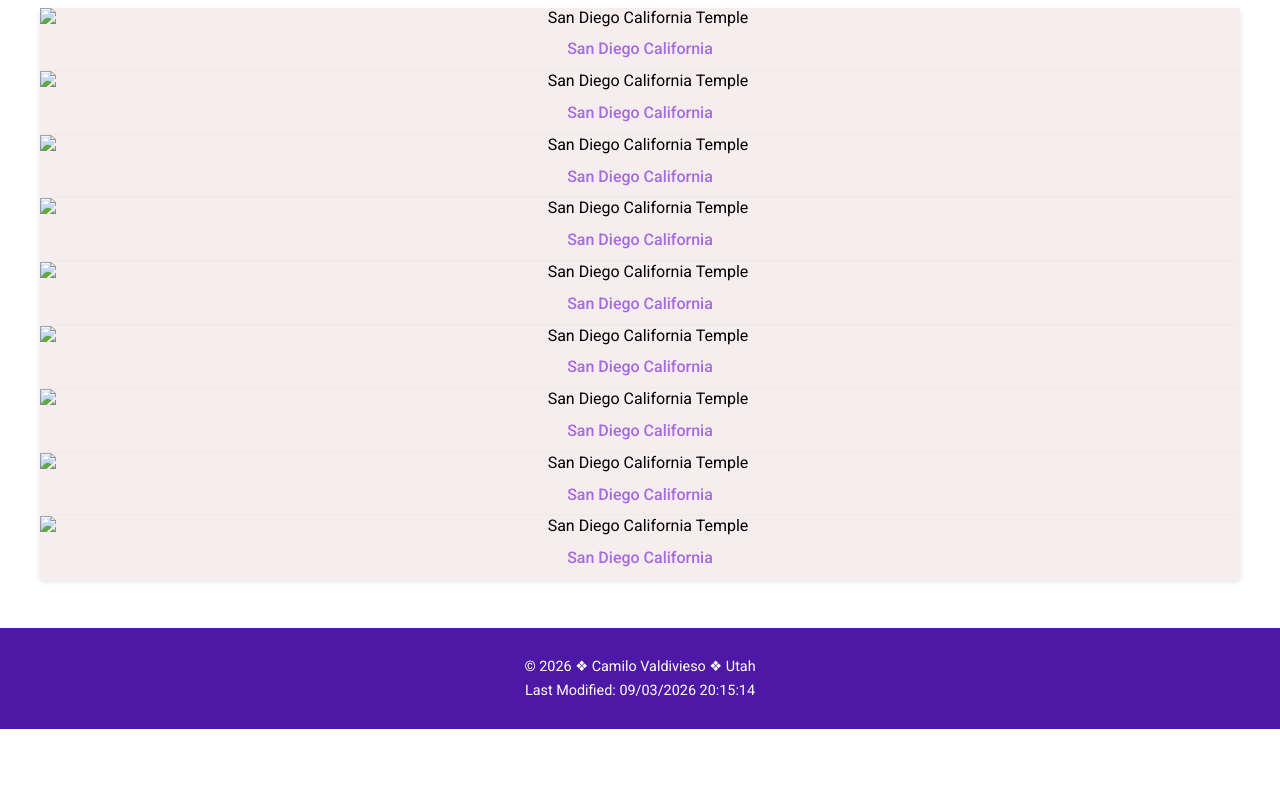
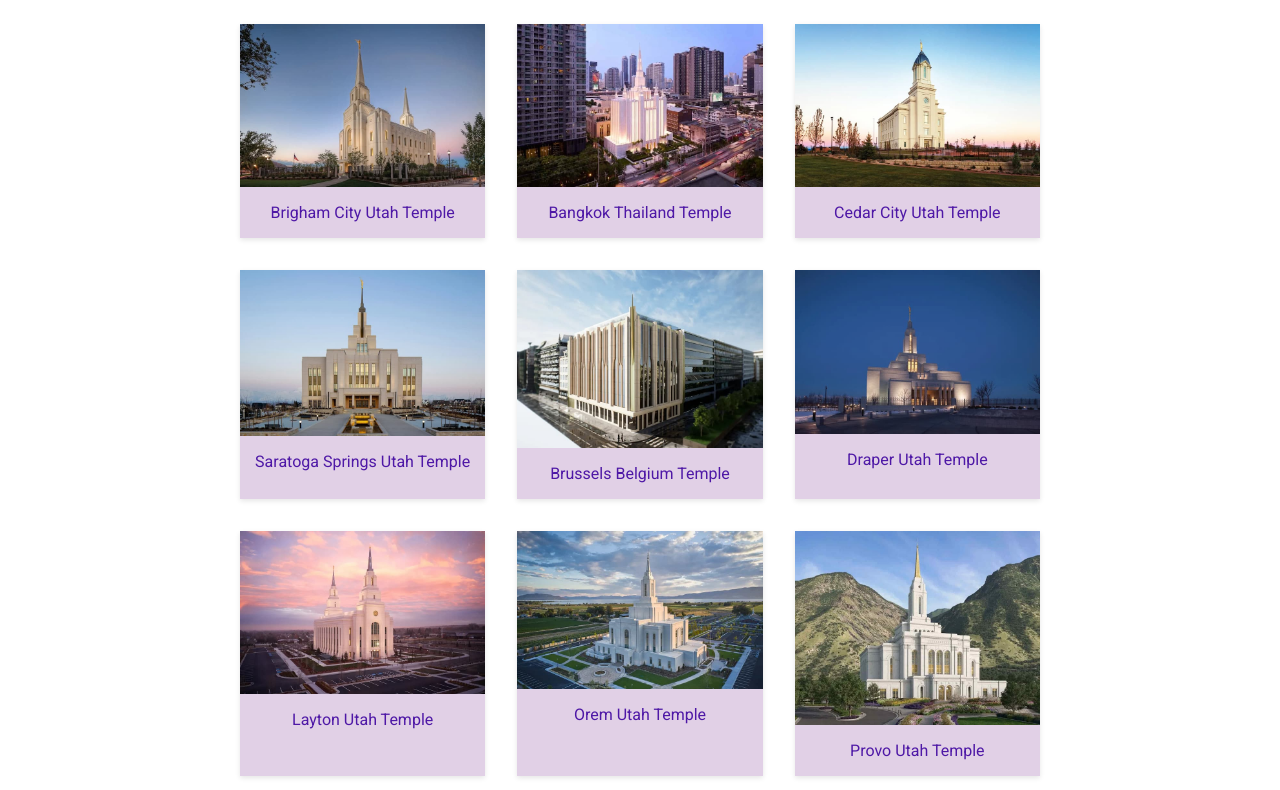
Before and after one commit to kmiloandrey/wdd131, a plain HTML site: page temples.html in a window 1280 px wide. Shown: the part 165-955 px from the top of the page. Before the commit the page ends 894 px from the top, so only its background shows below. Drawn offline with Linux system fonts and the light colour scheme; a web font is replaced by a local one.

Commit message:
update colors and img issues

```diff
--- a/styles/temples-large.css
+++ b/styles/temples-large.css
@@ -7,7 +7,7 @@
 
     /* Reset Navigation Layout for Desktop Screen widths */
     nav {
-        display: block !important;
+        display: block;
         position: static;
         width: auto;
         background: none;
@@ -15,7 +15,7 @@
 
     .navigation {
         display: flex;
-        gap: 1rem;
+        gap: 1.5rem;
     }
 
     .navigation li a {
--- a/styles/temples.css
+++ b/styles/temples.css
@@ -1,11 +1,11 @@
 /* Setup colors */
 :root {
-    --primary-color: #4e18a6;
+    --primary-color: #3e1383;
     /* Purple header/footer background */
     --text-light: white;
     --text-dark: black;
-    --text-accent: #a66ae2;
-    --bg-light: #f6eeee;
+    --text-accent: #4e18a6;
+    --bg-light: #e1d0e6;
 }
 
 body {
@@ -27,7 +27,7 @@ header {
     position: relative;
 }
 
-#temple-album {
+#temple-album-container {
     font-size: 1.5rem;
     font-weight: bold;
 }
@@ -47,7 +47,7 @@ header {
 }
 
 #menu.open::before {
-    content: "❌";
+    content: "x";
     /* Close symbol when active */
 }
 
@@ -90,7 +90,7 @@ nav.show {
 /* Main Layout & Typography */
 main {
     padding: 1rem;
-    max-width: 1200px;
+    max-width: 800px;
     margin: 0 auto;
 }
 
@@ -103,9 +103,9 @@ main h1 {
 /* Album Image Grid Stack */
 .album-container {
     display: grid;
-    grid-template-columns: 1fr;
-    /* Single column stack on mobile */
-    gap: 1.5rem;
+    grid-template-columns: repeat(auto-fit, minmax(280px, 1fr));
+    gap: 2rem;
+    padding: 1rem 0;
 }
 
 figure {
@@ -113,6 +113,7 @@ figure {
     background-color: var(--bg-light);
     box-shadow: 0 2px 5px rgba(0, 0, 0, 0.1);
     text-align: center;
+    flex-direction: column;
 }
 
 figure img {
@@ -122,9 +123,17 @@ figure img {
 }
 
 figcaption {
-    padding: 0.8rem;
-    font-weight: 500;
+    padding: 1rem 0;
+    font-size: 1rem;
+    font-weight: 400;
     color: var(--text-accent);
+    margin-top: auto;
+}
+
+figure:hover {
+    transform: translateY(-5px);
+    /* Makes the card lift up slightly when hovered */
+    box-shadow: 0 8px 20px rgba(0, 0, 0, 0.15);
 }
 
 /* Footer Styling */
--- a/temples.html
+++ b/temples.html
@@ -40,42 +40,43 @@
 
     <main>
         <h1>Home</h1>
-        <div class=album>
+        <div class="album-container">
             <figure>
-                <img src="images/temple.jpg" alt="San Diego California Temple">
-                <figcaption>San Diego California</figcaption>
+                <img src="images/brigham_city_utah_temple.jpg" alt="Brigham City Utah Temple" width="400" height="250">
+                <figcaption>Brigham City Utah Temple</figcaption>
             </figure>
             <figure>
-                <img src="images/temple.jpg" alt="San Diego California Temple">
-                <figcaption>San Diego California</figcaption>
+                <img src="images/bangkok_thailand_temple.jpg" alt="Bangkok Thailand Temple" width="400" height="250">
+                <figcaption>Bangkok Thailand Temple</figcaption>
             </figure>
             <figure>
-                <img src="images/temple.jpg" alt="San Diego California Temple">
-                <figcaption>San Diego California</figcaption>
+                <img src="images/cedar_city_utah_temple.jpg" alt="Cedar City Utah Temple" width="400" height="250">
+                <figcaption>Cedar City Utah Temple</figcaption>
             </figure>
             <figure>
-                <img src="images/temple.jpg" alt="San Diego California Temple">
-                <figcaption>San Diego California</figcaption>
+                <img src="images/saratoga_springs_temple.jpg" alt="Saratoga Springs Utah Temple" width="400"
+                    height="250">
+                <figcaption>Saratoga Springs Utah Temple</figcaption>
             </figure>
             <figure>
-                <img src="images/temple.jpg" alt="San Diego California Temple">
-                <figcaption>San Diego California</figcaption>
+                <img src="images/temple_brussels_belgium.jpg" alt="Brussels Belgium Temple" width="400" height="250">
+                <figcaption>Brussels Belgium Temple</figcaption>
             </figure>
             <figure>
-                <img src="images/temple.jpg" alt="San Diego California Temple">
-                <figcaption>San Diego California</figcaption>
+                <img src="images/draper_temple_lds.jpg" alt="Draper Utah Temple" width="400" height="250">
+                <figcaption>Draper Utah Temple</figcaption>
             </figure>
             <figure>
-                <img src="images/temple.jpg" alt="San Diego California Temple">
-                <figcaption>San Diego California</figcaption>
+                <img src="images/layton_utah_temple.jpg" alt="Layton Utah Temple" width="400" height="250">
+                <figcaption>Layton Utah Temple</figcaption>
             </figure>
             <figure>
-                <img src="images/temple.jpg" alt="San Diego California Temple">
-                <figcaption>San Diego California</figcaption>
+                <img src="images/orem_utah_temple.jpg" alt="Orem Utah Temple" width="400" height="250">
+                <figcaption>Orem Utah Temple</figcaption>
             </figure>
             <figure>
-                <img src="images/temple.jpg" alt="San Diego California Temple">
-                <figcaption>San Diego California</figcaption>
+                <img src="images/temple_provo.jpg" alt="Provo Utah Temple" width="400" height="250">
+                <figcaption>Provo Utah Temple</figcaption>
             </figure>
         </div>
     </main>
```
Also changed, not shown: images/bangkok_thailand_temple.jpg (added), images/brigham_city_utah_temple.jpg (added), images/cedar_city_utah_temple.jpg (added), images/draper_temple_lds.jpg (added), images/layton_utah_temple.jpg (added), images/orem_utah_temple.jpg (added), images/saratoga_springs_temple.jpg (added), images/temple_brussels_belgium.jpg (added), images/temple_provo.jpg (added), 2 other files.
